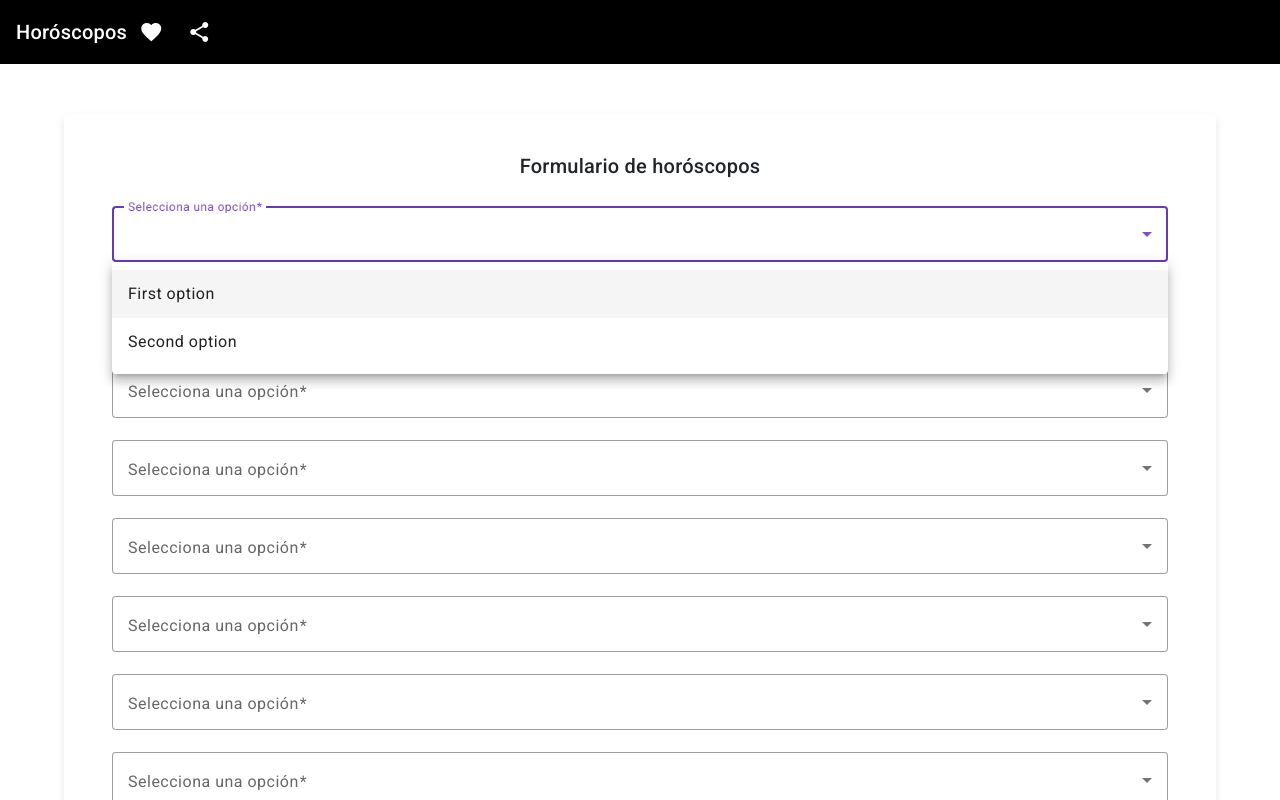
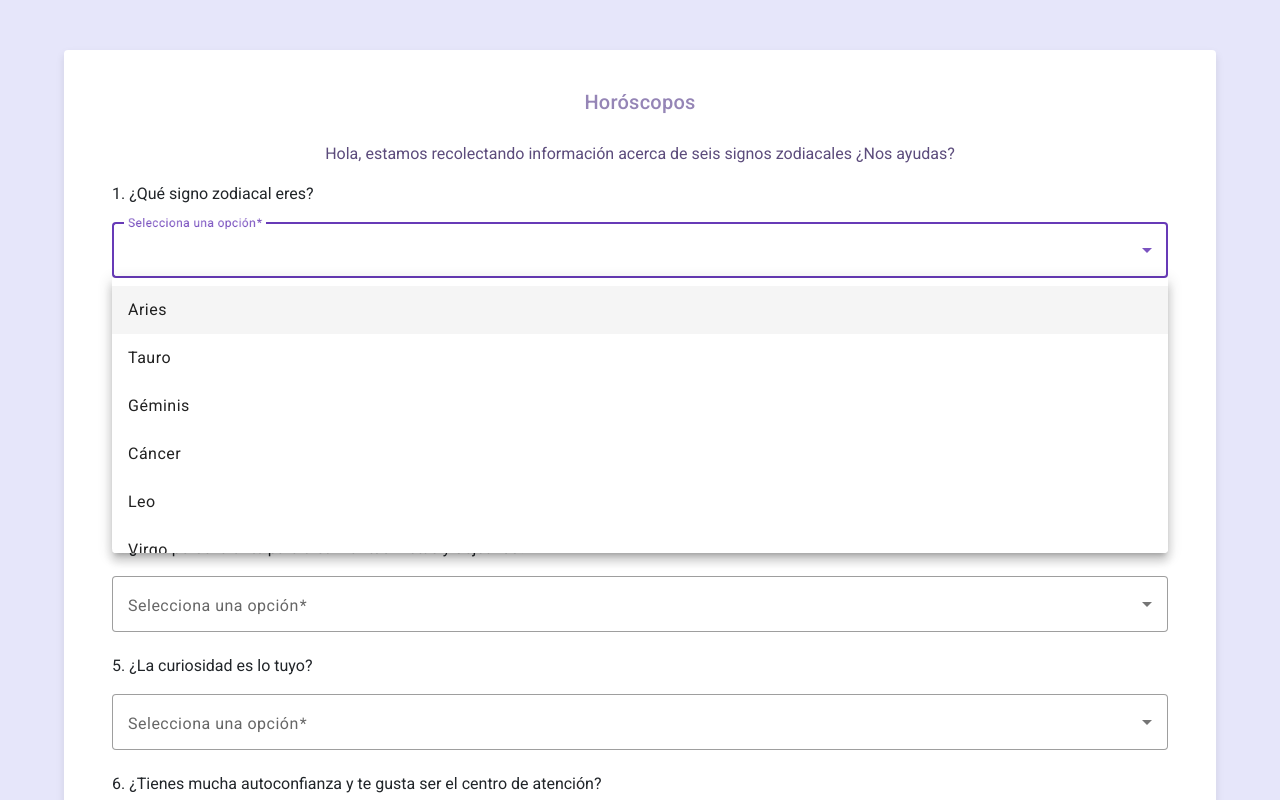
Before and after one commit to alejandro026/horoscopos-front, an Angular app: page / in a window 1280 px wide. Both pictures are taken after a click on the element 640 px from the left and 234 px from the top of the page. Shown: the top 800 px of the page. Built offline with nearby package versions, Linux system fonts and the light colour scheme.

Commit message:
Cambios formulario

```diff
--- a/src/app/app.component.html
+++ b/src/app/app.component.html
@@ -1,2 +1,2 @@
-<app-header></app-header>
+<!-- <app-header></app-header> -->
 <router-outlet></router-outlet>
--- a/src/app/app.component.scss
+++ b/src/app/app.component.scss
@@ -0,0 +1,3 @@
+router-outlet{
+    background-color: #e6e6fa;
+}
--- a/src/app/pages/home/home.component.html
+++ b/src/app/pages/home/home.component.html
@@ -1,107 +1,140 @@
 <mat-card>
   <mat-card-header>
-    <mat-card-title>Formulario de horóscopos</mat-card-title>
+    <mat-card-title>Horóscopos</mat-card-title>
   </mat-card-header>
   <br>
   <mat-card-content>
     <div class="container">
+      <p class="subtitulo">Hola, estamos recolectando información acerca de seis signos zodiacales ¿Nos ayudas?</p>
       <form [formGroup]="formulario" (ngSubmit)="enviarFormulario()">
         <div class="row">
+            <p>1. ¿Qué signo zodiacal eres?</p>
             <mat-form-field appearance="outline">
               <mat-label>Selecciona una opción</mat-label>
               <mat-select formControlName="pregunta1">
-                <mat-option value="one">First option</mat-option>
-                <mat-option value="two">Second option</mat-option>
+                <mat-option value="1">Aries</mat-option>
+                <mat-option value="2">Tauro</mat-option>
+                <mat-option value="3">Géminis</mat-option>
+                <mat-option value="4">Cáncer</mat-option>
+                <mat-option value="5">Leo</mat-option>
+                <mat-option value="6">Virgo</mat-option>
               </mat-select>
             </mat-form-field>
+
+            <p>2. ¿Cosideras que eres un líder natural? Por ejemplo, en un trabajo en equipo eres tú quen lleva  acabo la organización sin que nadie te lo pida.</p>
             <mat-form-field appearance="outline">
               <mat-label>Selecciona una opción</mat-label>
               <mat-select formControlName="pregunta2">
-                <mat-option value="one">First option</mat-option>
-                <mat-option value="two">Second option</mat-option>
+                <mat-option value="1">Sí</mat-option>
+                <mat-option value="0">No</mat-option>
               </mat-select>
             </mat-form-field>
         </div>
         <div class="row">
 
+            <p>3. ¿Sueles ser impulsivo?</p>
             <mat-form-field appearance="outline">
               <mat-label>Selecciona una opción</mat-label>
               <mat-select formControlName="pregunta3">
-                <mat-option value="one">First option</mat-option>
-                <mat-option value="two">Second option</mat-option>
+                <mat-option value="1">Sí</mat-option>
+                <mat-option value="0">No</mat-option>
               </mat-select>
             </mat-form-field>
 
-
+            <p>4. ¿Eres perseverante para alcanzar tus metas y objetivos?</p>
             <mat-form-field appearance="outline">
               <mat-label>Selecciona una opción</mat-label>
               <mat-select formControlName="pregunta4">
-                <mat-option value="one">First option</mat-option>
-                <mat-option value="two">Second option</mat-option>
+                <mat-option value="1">Sí</mat-option>
+                <mat-option value="0">No</mat-option>
               </mat-select>
             </mat-form-field>
 
         </div>
         <div class="row">
 
+            <p>5. ¿La curiosidad es lo tuyo?</p>
             <mat-form-field appearance="outline">
               <mat-label>Selecciona una opción</mat-label>
               <mat-select formControlName="pregunta5">
-                <mat-option value="one">First option</mat-option>
-                <mat-option value="two">Second option</mat-option>
+                <mat-option value="1">Sí</mat-option>
+                <mat-option value="0">No</mat-option>
               </mat-select>
             </mat-form-field>
 
-
+            <p>6. ¿Tienes mucha autoconfianza y te gusta ser el centro de atención?</p>
             <mat-form-field appearance="outline">
               <mat-label>Selecciona una opción</mat-label>
               <mat-select formControlName="pregunta6">
-                <mat-option value="one">First option</mat-option>
-                <mat-option value="two">Second option</mat-option>
+                <mat-option value="1">Sí</mat-option>
+                <mat-option value="0">No</mat-option>
               </mat-select>
             </mat-form-field>
 
         </div>
         <div class="row">
 
+            <p>7. ¿Te preocupas mucho por la organiación y el orden?</p>
             <mat-form-field appearance="outline">
               <mat-label>Selecciona una opción</mat-label>
               <mat-select formControlName="pregunta7">
-                <mat-option value="one">First option</mat-option>
-                <mat-option value="two">Second option</mat-option>
+                <mat-option value="1">Sí</mat-option>
+                <mat-option value="0">No</mat-option>
               </mat-select>
             </mat-form-field>
 
-
+            <p>8. ¿Consideras que eres muy sensible y cariñoso?</p>
             <mat-form-field appearance="outline">
               <mat-label>Selecciona una opción</mat-label>
               <mat-select formControlName="pregunta8">
-                <mat-option value="one">First option</mat-option>
-                <mat-option value="two">Second option</mat-option>
+                <mat-option value="1">Sí</mat-option>
+                <mat-option value="0">No</mat-option>
               </mat-select>
             </mat-form-field>
 
         </div>
         <div class="row">
 
+            <p>9. ¿Sueles ser reservado y tener cambios de humor frecuentes?</p>
             <mat-form-field appearance="outline">
               <mat-label>Selecciona una opción</mat-label>
               <mat-select formControlName="pregunta9">
-                <mat-option value="one">First option</mat-option>
-                <mat-option value="two">Second option</mat-option>
+                <mat-option value="1">Sí</mat-option>
+                <mat-option value="0">No</mat-option>
               </mat-select>
             </mat-form-field>
 
-
+            <p>10. ¿Eres paciente y práctico?</p>
             <mat-form-field appearance="outline">
               <mat-label>Selecciona una opción</mat-label>
               <mat-select formControlName="pregunta10">
-                <mat-option value="one">First option</mat-option>
-                <mat-option value="two">Second option</mat-option>
+                <mat-option value="1">Sí</mat-option>
+                <mat-option value="0">No</mat-option>
               </mat-select>
             </mat-form-field>
 
         </div>
+        <div class="row">
+
+          <p>11. ¿Te gusta explorar diferentes ideas y perspectivas?</p>
+          <mat-form-field appearance="outline">
+            <mat-label>Selecciona una opción</mat-label>
+            <mat-select formControlName="pregunta11">
+              <mat-option value="1">Sí</mat-option>
+              <mat-option value="0">No</mat-option>
+            </mat-select>
+          </mat-form-field>
+
+          <p>12. ¿Crees que eres impaciente?</p>
+          <mat-form-field appearance="outline">
+            <mat-label>Selecciona una opción</mat-label>
+            <mat-select formControlName="pregunta12">
+              <mat-option value="1">Sí</mat-option>
+              <mat-option value="0">No</mat-option>
+            </mat-select>
+          </mat-form-field>
+
+      </div>
         <div class="buttons-container">
           <button mat-raised-button color="primary" type="submit">Enviar</button>
         </div>
--- a/src/app/pages/home/home.component.scss
+++ b/src/app/pages/home/home.component.scss
@@ -3,6 +3,10 @@ mat-card {
   margin: 50px auto;
   padding: 20px;
   box-shadow: 0 4px 8px rgba(0, 0, 0, 0.1);
+}
+
+mat-card-title{
+  color: #9585b6;
 }
 
 mat-card-header {
@@ -15,3 +19,8 @@ mat-card-header {
   justify-content: flex-end;
   margin-top: 20px;
 }
+
+.subtitulo{
+  text-align: center;
+  color: #5c4c7c;
+}
--- a/src/app/pages/home/home.component.ts
+++ b/src/app/pages/home/home.component.ts
@@ -28,6 +28,8 @@ export class HomeComponent implements OnInit{
       pregunta8: ['', Validators.required],
       pregunta9: ['', Validators.required],
       pregunta10: ['', Validators.required],
+      pregunta11: ['', Validators.required],
+      pregunta12: ['', Validators.required]
     });
   }
 
--- a/src/styles.scss
+++ b/src/styles.scss
@@ -1,4 +1,4 @@
 /* You can add global styles to this file, and also import other style files */
 
-html, body { height: 100%; }
+html, body { height: 100%;  background-color: #e6e6fa;}
 body { margin: 0; font-family: Roboto, "Helvetica Neue", sans-serif; }
```
